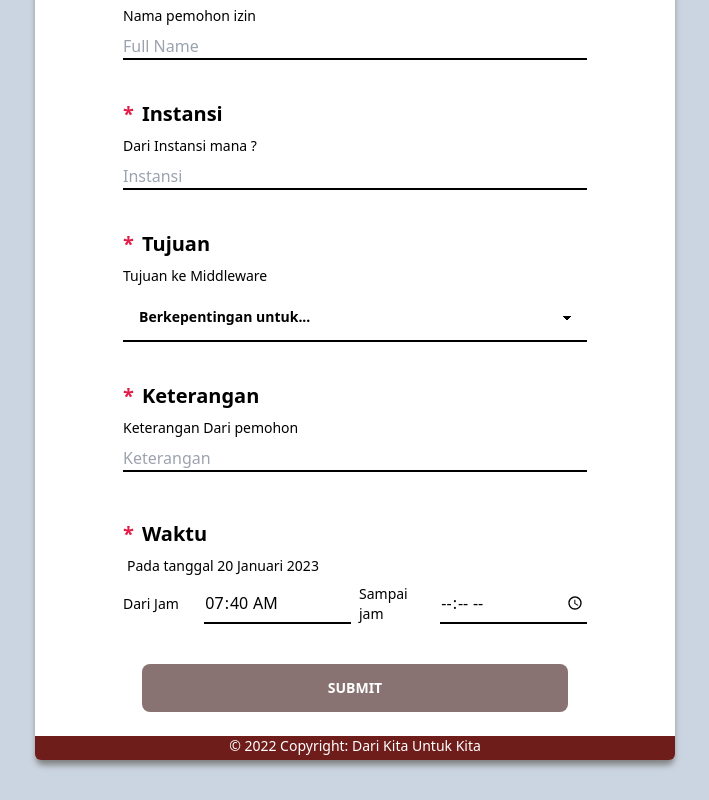
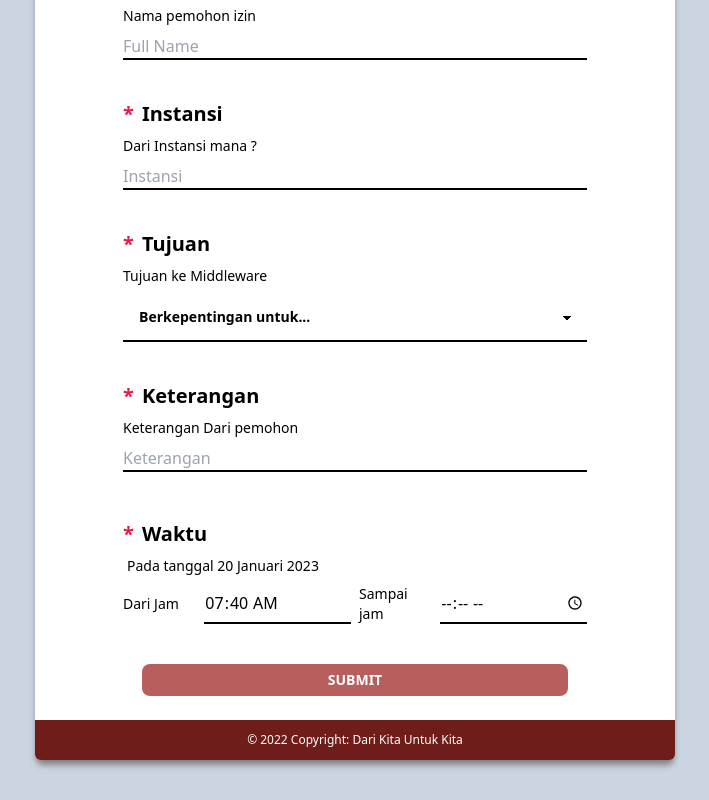
Before and after one commit to DanendraWM/middleware-allowed, a React (Create React App) app: page / in a window 1280 px wide. Shown: the part 327-1127 px from the top of the page, without its empty margins (285-994 px from the left). Built offline with nearby package versions, Linux system fonts and the light colour scheme.

Commit message:
footer dan header

```diff
--- a/public/index.html
+++ b/public/index.html
@@ -1,15 +1,13 @@
 <!DOCTYPE html>
 <html lang="en">
+
 <head>
   <meta charset="utf-8" />
-    <link rel="icon" href="%PUBLIC_URL%/favicon.ico" />
+  <link rel="icon" href="%PUBLIC_URL%/ReverseTelkom.png" />
   <meta name="viewport" content="width=device-width, initial-scale=1" />
   <meta name="theme-color" content="#000000" />
-    <meta
-      name="description"
-      content="Web site created using create-react-app"
-    />
-    <link rel="apple-touch-icon" href="%PUBLIC_URL%/logo192.png" />
+  <meta name="description" content="Web site created using create-react-app" />
+  <link rel="apple-touch-icon" href="%PUBLIC_URL%/ReverseTelkom.png" />
   <!--
       manifest.json provides metadata used when your web app is installed on a
       user's mobile device or desktop. See https://developers.google.com/web/fundamentals/web-app-manifest/
@@ -24,8 +22,9 @@
       work correctly both with client-side routing and a non-root public URL.
       Learn how to configure a non-root public URL by running `npm run build`.
     -->
-    <title>React App</title>
+  <title>Middleware Allowed</title>
 </head>
+
 <body>
   <noscript>You need to enable JavaScript to run this app.</noscript>
   <div id="root"></div>
@@ -40,4 +39,5 @@
       To create a production bundle, use `npm run build` or `yarn build`.
     -->
 </body>
+
 </html>
--- a/src/App.js
+++ b/src/App.js
@@ -20,11 +20,9 @@ function App() {
     <div className=" min-h-screen bg-slate-300 text-black  ">
       <form onSubmit={kirim}>
         <div className=" flex justify-center flex-col items-center m-0 py-10 sm:py-25 ">
-
           <div className="card bg-white  lg:w-1/2 w-5/6 h-full shadow-[0_6px_6px_-1px_gray] rounded-lg  flex flex-col py-0 items-center space-y-6">
             <div className="card absolute bottom-90 w-full h-6 rounded-b-none bg-[#6f1d1b] shadow-[0_25px_20px_-20px_rgba(0,0,0,0.5)] rounded-md"></div>
             <div className="flex flex-row justify-center  ">
-
               <img src={telkom} width={100} height={100} alt="logo"></img>
             </div>
             <p className="text-sm font-semibold p-3 ">
@@ -143,11 +141,13 @@ function App() {
             </div>
             <a
               href="#modal"
-              className="btn lg:w-2/3 w-4/5 bg-[#887272] text-white border-none hover:bg-slate-400 hover:text-slate-800 hover:outline-3 space-y-2 "
+              className="btn btn-sm lg:w-2/3 w-4/5 bg-[#b85e5d] text-white border-none hover:bg-[#512827] hover:outline-3 space-y-2 "
             >
               submit
             </a>
-            <div className="card  bottom-90 w-full h-6 rounded-t-none bg-[#6f1d1b] shadow-[0_25px_20px_-20px_rgba(0,0,0,0.5)] rounded-md text-white text-center text-sm ">© 2022 Copyright: Dari Kita Untuk Kita</div>
+            <div className="card w-full h-10 justify-center rounded-t-none bg-[#6f1d1b] shadow-[0_25px_20px_-20px_rgba(0,0,0,0.5)] rounded-md text-white text-center ">
+              <p className="text-xs"> © 2022 Copyright: Dari Kita Untuk Kita</p>
+            </div>
             {/* © 2022 Copyright: Dari Kita Untuk Kita */}
           </div>
 
@@ -159,9 +159,7 @@ function App() {
               >
                 ✕
               </a>
-                <h3 className="font-bold text-lg">
-                  Konfirmasi Pengiriman Data
-                </h3>
+              <h3 className="font-bold text-lg">Konfirmasi Pengiriman Data</h3>
               <p className="py-4">
                 Data Sudah Di isi Dengan Kondisi Sadar dan jujur
               </p>
```
Also changed, not shown: public/ReverseTelkom.png (renamed from src/components/ReverseTelkom.png). Lines whose indentation alone changed are shown as unchanged.
